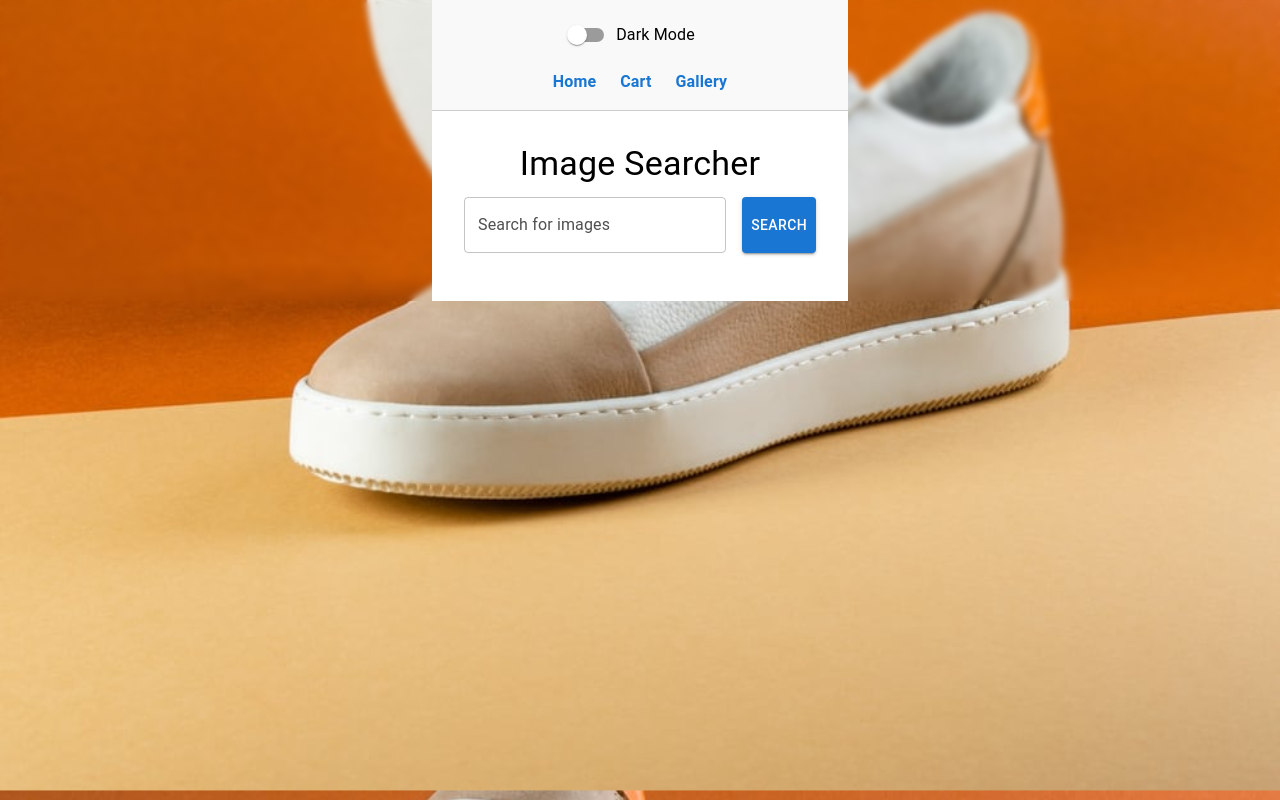
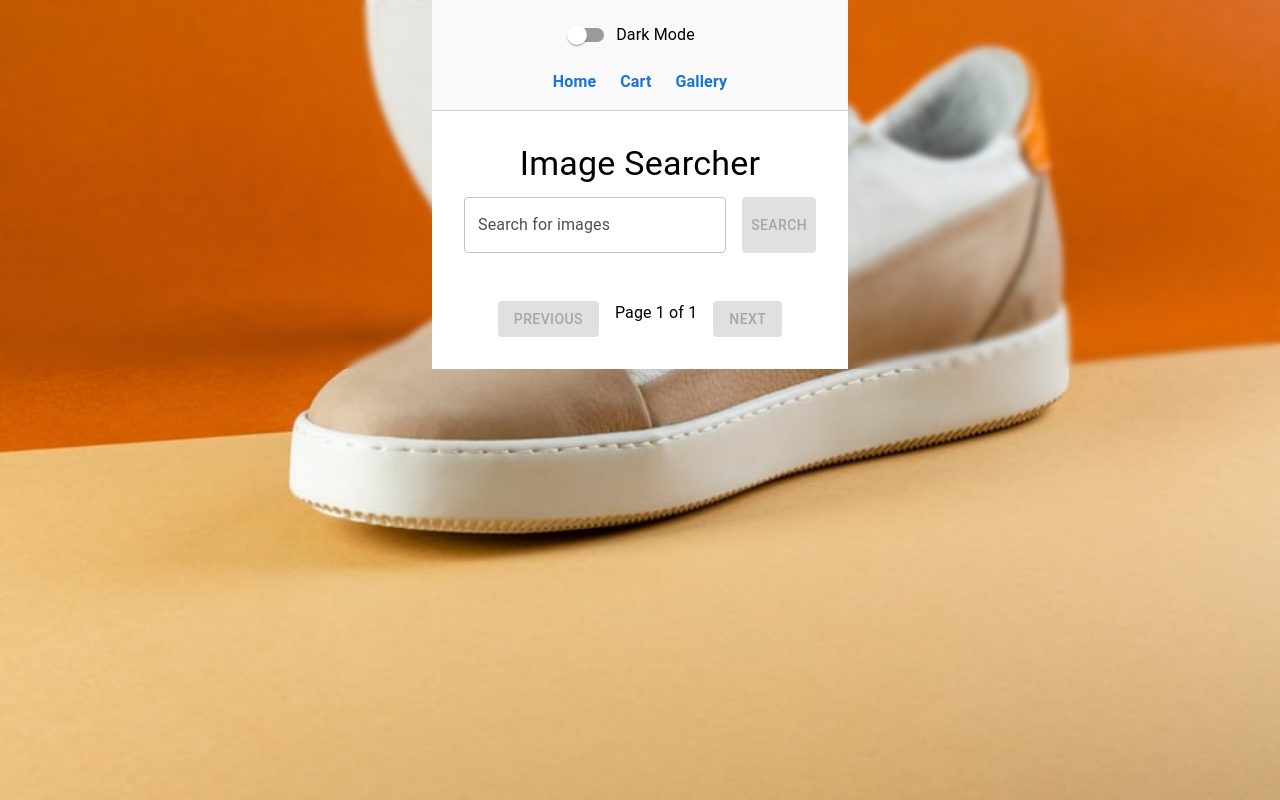
Before and after one commit to jashan-nickelfox/react-app, a React (Create React App) app: page /gallery in a window 1280 px wide. Built offline with nearby package versions, Linux system fonts and the light colour scheme.

Commit message:
Pagination integration

```diff
--- a/src/components/Gallery.js
+++ b/src/components/Gallery.js
@@ -1,25 +1,47 @@
-import React, { useState } from "react";
+import React, { useState, useEffect } from "react";
 import { searchUnsplashImages } from "../utils/unsplashApi";
 import {
-  Box,
-  TextField,
-  Button,
-  Grid,
-  Typography,
-  Card,
-  CardMedia,
-  useTheme,
-} from "@mui/material";
+  Box,TextField,Button,Grid,Typography,Card,CardMedia,useTheme,} from "@mui/material";
 
 export default function Gallery() {
   const [query, setQuery] = useState("");
   const [images, setImages] = useState([]);
+  const [currentPage, setCurrentPage] = useState(1);
+  const [totalPages, setTotalPages] = useState(1);
+  const [isLoading, setIsLoading] = useState(false);
   const theme = useTheme();
+  const itemsPerPage = 12;
 
-  const handleSearch = async () => {
+  const fetchImages = async () => {
     if (query.trim()) {
-      const fetchedImages = await searchUnsplashImages(query);
-      setImages(fetchedImages);
+      setIsLoading(true);
+      const fetchedImages = await searchUnsplashImages(query, currentPage, itemsPerPage);
+      setImages(fetchedImages.results);
+      setTotalPages(Math.ceil(fetchedImages.total / itemsPerPage));
+      setIsLoading(false);
+    }
+  };
+
+  useEffect(() => {
+    if (query.trim()) {
+      fetchImages();
+    }
+  }, [query, currentPage]);
+
+  const handleSearch = () => {
+    setCurrentPage(1);
+    fetchImages();
+  };
+
+  const handleNextPage = () => {
+    if (currentPage < totalPages) {
+      setCurrentPage((prevPage) => prevPage + 1);
+    }
+  };
+
+  const handlePreviousPage = () => {
+    if (currentPage > 1) {
+      setCurrentPage((prevPage) => prevPage - 1);
     }
   };
 
@@ -45,10 +67,18 @@ export default function Gallery() {
             onChange={(e) => setQuery(e.target.value)}
             fullWidth
           />
-          <Button variant="contained" color="primary" onClick={handleSearch}>
+          <Button
+            variant="contained"
+            color="primary"
+            onClick={handleSearch}
+            disabled={!query.trim()}
+          >
             Search
           </Button>
         </Box>
+
+        {isLoading && <Typography>Loading...</Typography>}
+
         <Grid container spacing={2}>
           {images.map((image) => (
             <Grid item xs={12} sm={6} md={4} key={image.id}>
@@ -67,6 +97,28 @@ export default function Gallery() {
             </Grid>
           ))}
         </Grid>
+
+        <Box display="flex" justifyContent="center" mt={4}>
+          <Button
+            variant="contained"
+            color="secondary"
+            onClick={handlePreviousPage}
+            disabled={currentPage === 1}
+          >
+            Previous
+          </Button>
+          <Typography sx={{ mx: 2 }}>
+            Page {currentPage} of {totalPages}
+          </Typography>
+          <Button
+            variant="contained"
+            color="secondary"
+            onClick={handleNextPage}
+            disabled={currentPage === totalPages}
+          >
+            Next
+          </Button>
+        </Box>
       </Box>
     </Box>
   );
--- a/src/utils/unsplashApi.js
+++ b/src/utils/unsplashApi.js
@@ -3,21 +3,23 @@ import axios from 'axios';
 const UNSPLASH_BASE_URL = 'https://api.unsplash.com';
 const UNSPLASH_ACCESS_KEY = 'nZIbZniHgnGCGKbaRLtUtP52i06KSQoBHAoozkTj9pM';
 
-export const searchUnsplashImages = async (query, perPage = 20) => {
+export const searchUnsplashImages = async (query, page = 1, perPage = 20) => {
   try {
     const response = await axios.get(`${UNSPLASH_BASE_URL}/search/photos`, {
       params: {
-        query,
-        per_page: perPage,
+        query,page,per_page: perPage,
       },
       headers: {
         Authorization: `Client-ID ${UNSPLASH_ACCESS_KEY}`,
       },
     });
-    return response.data.results;
-  }
-  catch (error) {
+
+    return {
+      results: response.data.results,
+      total: response.data.total,
+    };
+  } catch (error) {
     console.error('Error fetching Unsplash images:', error);
-    return [];
+    return { results: [], total: 0 };
   }
 };
```
